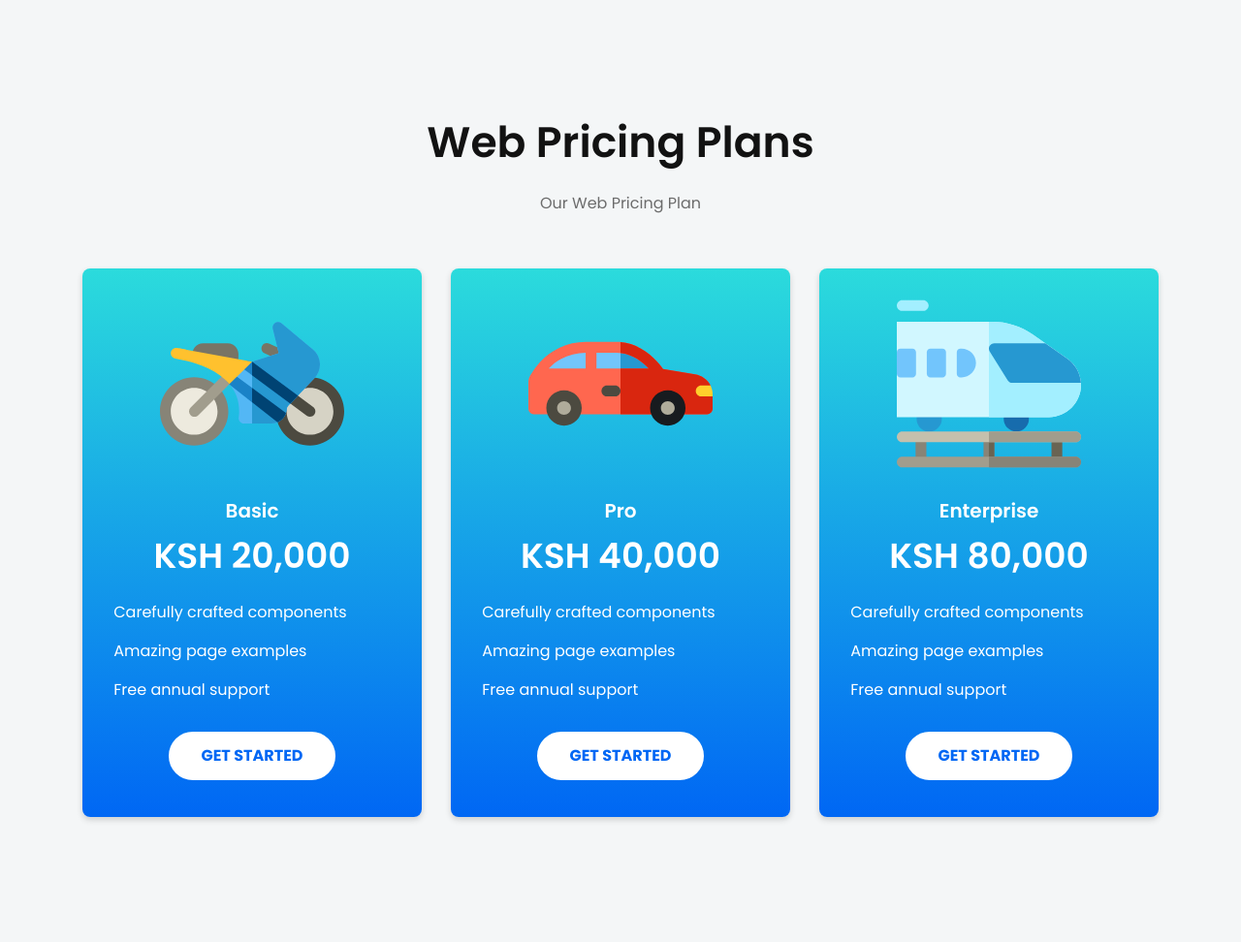
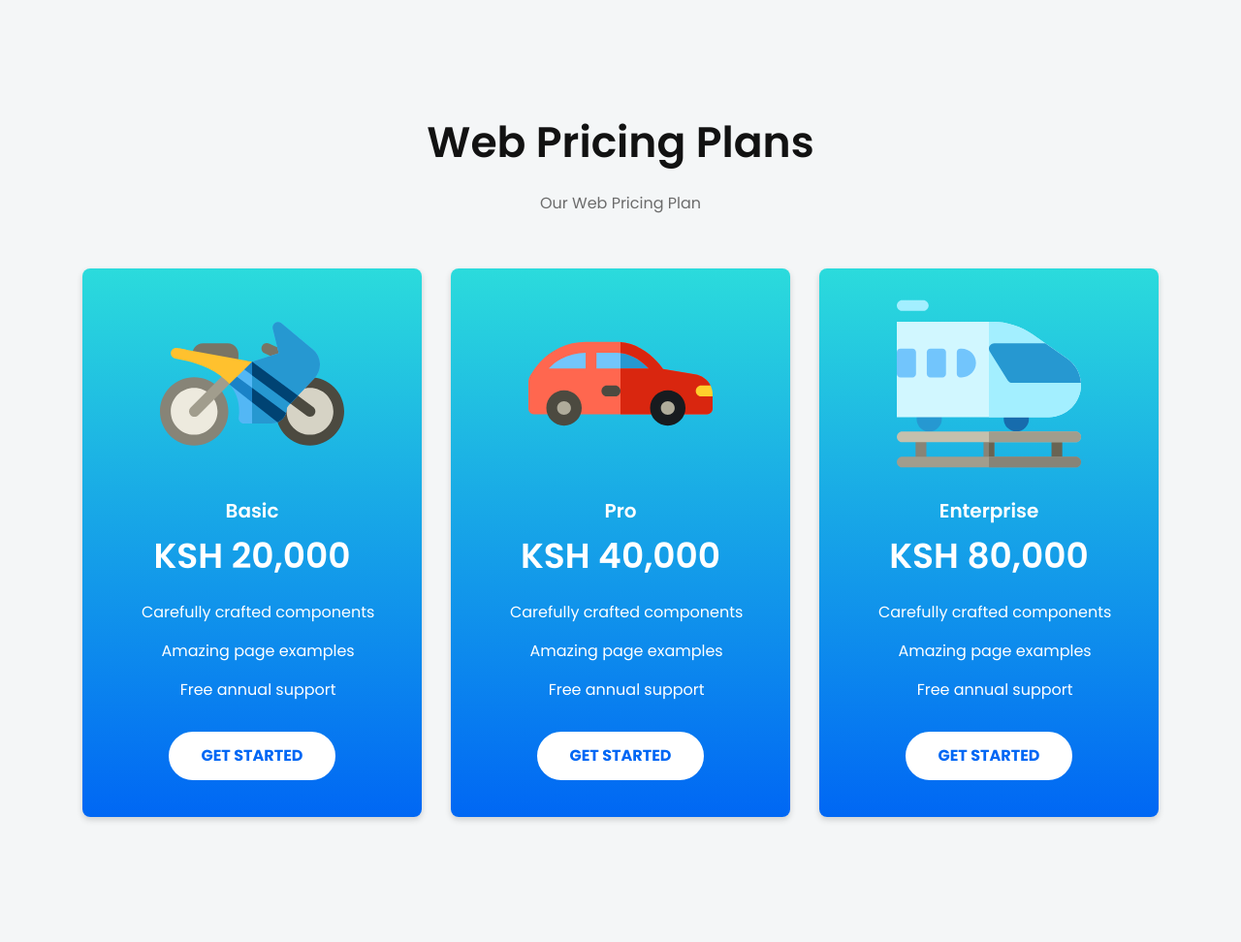
Before and after one commit to Deuce15/thinkbizz, a Django app: page / in a window 1280 px wide. Shown: the part 2691-3663 px from the top of the page at 97% size. Run offline with Django 4.2, Linux system fonts and the light colour scheme; some libraries are stand-ins or nearby versions.

Commit message:
Text center

```diff
--- a/website/templates/home.html
+++ b/website/templates/home.html
@@ -483,7 +483,7 @@
                             <h5 class="sub-title">Basic</h5>
                             <p class="month"><span class="price">KSH 20,000</span></p>
                         </div>
-                        <div class="pricing-list">
+                        <div class="pricing-list text-center">
                             <ul>
                                 <li><i class="lni lni-check-mark-circle"></i> Carefully crafted components</li>
                                 <li><i class="lni lni-check-mark-circle"></i> Amazing page examples</li>
@@ -505,7 +505,7 @@
                             <h5 class="sub-title">Pro</h5>
                             <p class="month"><span class="price">KSH 40,000</span></p>
                         </div>
-                        <div class="pricing-list">
+                        <div class="pricing-list text-center">
                             <ul>
                                 <li><i class="lni lni-check-mark-circle"></i> Carefully crafted components</li>
                                 <li><i class="lni lni-check-mark-circle"></i> Amazing page examples</li>
@@ -527,7 +527,7 @@
                             <h5 class="sub-title">Enterprise</h5>
                             <p class="month"><span class="price">KSH 80,000</span></p>
                         </div>
-                        <div class="pricing-list">
+                        <div class="pricing-list text-center">
                             <ul>
                                 <li><i class="lni lni-check-mark-circle"></i> Carefully crafted components</li>
                                 <li><i class="lni lni-check-mark-circle"></i> Amazing page examples</li>
```
